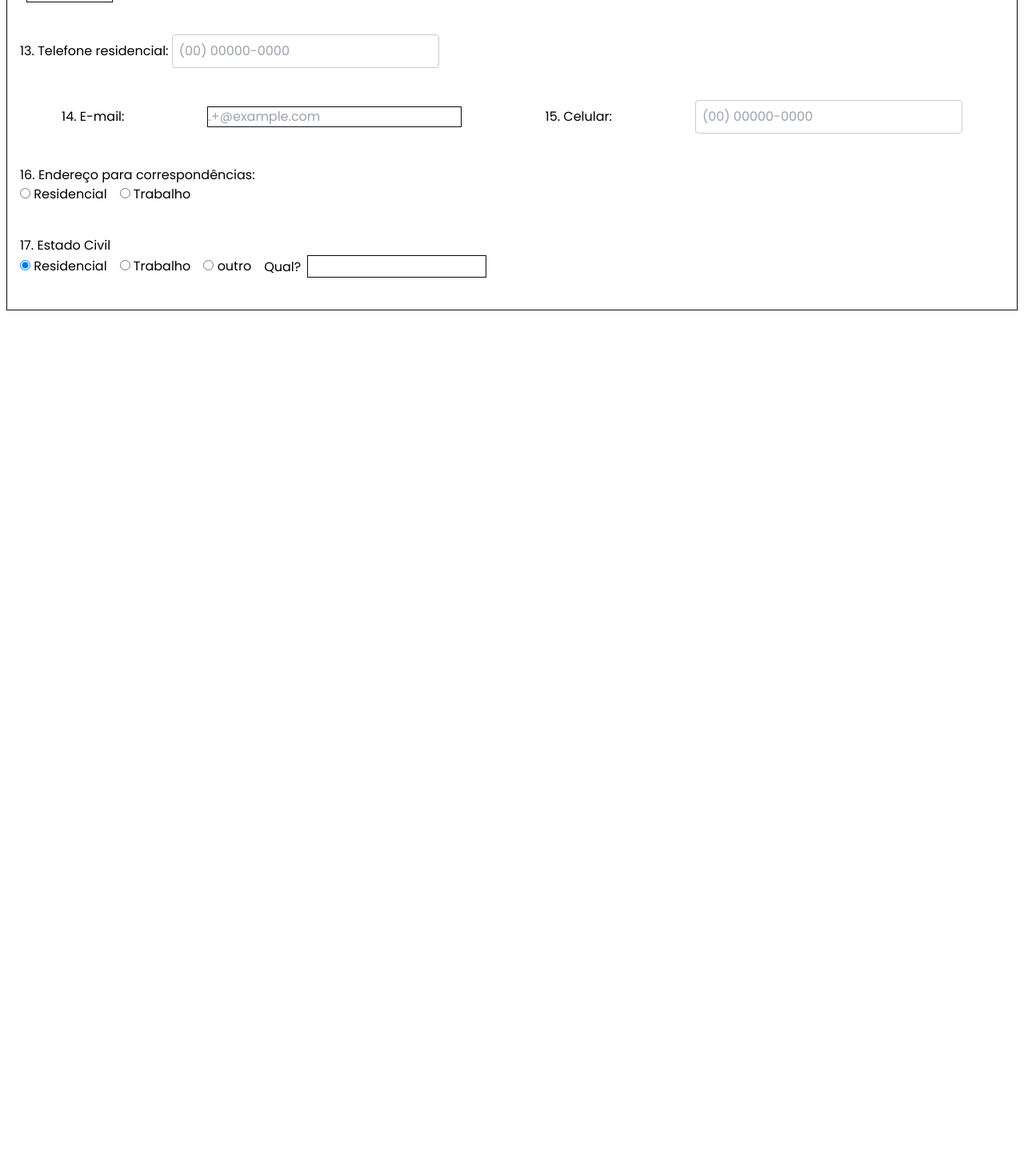
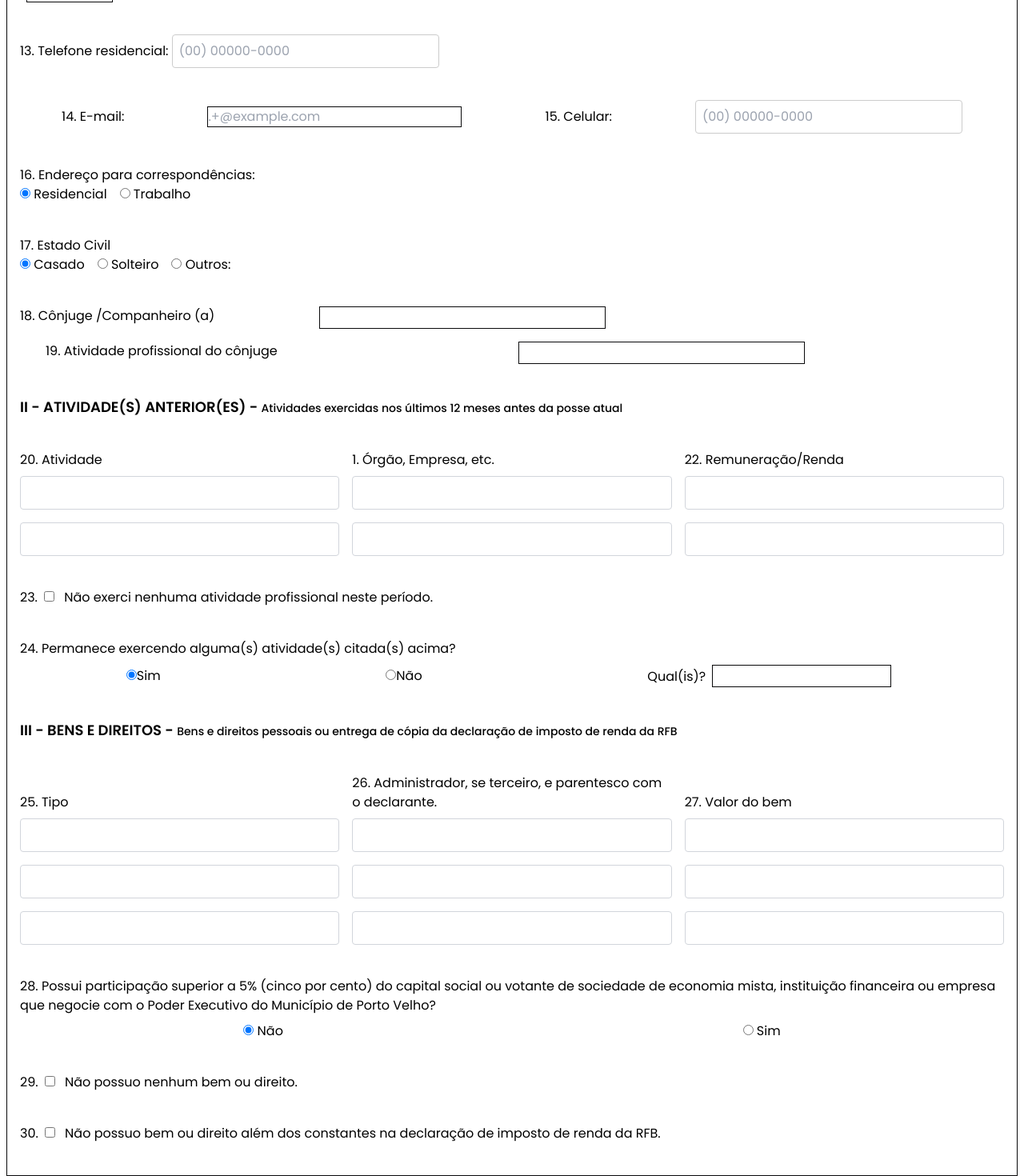
Before and after one commit to ciep-cgm-pvh/formDBAE, a Vue app in the folder frontend/: page / in a window 1280 px wide. Shown: the part 1207-2677 px from the top of the page at 80% size. Before the commit the page ends 1595 px from the top, so only its background shows below. Built offline with nearby package versions, Linux system fonts and the light colour scheme.

Commit message:
feat: update in form with section 2 and 3

```diff
--- a/frontend/src/components/Main.vue
+++ b/frontend/src/components/Main.vue
@@ -24,6 +24,7 @@
       class="border flex flex-col border-zinc-950 mt-8 justify-center items-start"
     >
       <form id="form" class="mt-8 w-full px-4 space-y-10">
+        <!--! Section 1 -->
         <h1 class="text-lg font-semibold px-4">I - DADOS PESSOAIS</h1>
         <div class="grid grid-cols-3 gap-4">
           <label for="fullName">1. Nome completo: </label>
@@ -162,8 +163,8 @@
             </div>
             <div v-if="selectedOption2 === 'sim2'">
               <label for="outro2" :disabled="selectedOption2 !== 'sim2'"
-                >Qual?</label
-              >
+                >Qual(is)?
+              </label>
               <input
                 type="text"
                 id="outro2"
@@ -227,7 +228,6 @@
             disabled
           />
           <input v-model="logradouro2" name="rua" placeholder="Rua" disabled />
-          <!-- N° 2 -->
           <label for="numberAddress2">N°</label>
           <input
             type="text"
@@ -293,52 +293,309 @@
             </div>
           </div>
         </div>
-        <!-- TODO fazer essa sessão -->
         <div>
           <label>17. Estado Civil </label>
           <div class="flex items-center gap-4">
             <div>
               <input
                 type="radio"
-                id="Residencial"
-                name="address"
-                value="Residencial"
+                id="Casado"
+                name="civil"
+                value="Casado"
+                v-model="selectedOption3"
                 checked
               />
-              <label for="Residencial"> Residencial</label>
+              <label for="Casado"> Casado</label>
             </div>
             <div>
               <input
                 type="radio"
-                id="Trabalho"
-                name="address"
-                value="Trabalho"
+                id="Solteiro"
+                name="civil"
+                v-model="selectedOption3"
+                value="Solteiro"
               />
-              <label for="Trabalho"> Trabalho</label>
+              <label for="Solteiro"> Solteiro</label>
             </div>
             <div>
               <input
                 type="radio"
-                id="Trabalho"
-                name="address"
-                value="Trabalho"
+                id="outro3"
+                name="civil"
+                v-model="selectedOption3"
+                value="outro3"
               />
-              <label for="Trabalho"> outro</label>
+              <label for="outro3"> Outros:</label>
             </div>
-            <div v-if="selectedOption1 === 'sim1'">
-              <label for="outro1">Qual?</label>
+            <div v-if="selectedOption3 === 'outro3'">
+              <label for="out">Qual?</label>
               <input
                 type="text"
-                id="outro1"
+                id="out"
                 class="h-7 w-56 mx-2 enabled:border enabled:border-zinc-950"
-                :disabled="selectedOption1 !== 'sim1'"
+                :disabled="selectedOption3 !== 'outro3'"
               />
             </div>
           </div>
         </div>
+        <div class="grid grid-cols-10 gap-4">
+          <label class="col-span-3" for="skill"
+            >18. Cônjuge /Companheiro (a)</label
+          >
+          <input
+            type="text"
+            id="skill"
+            class="border border-zinc-950 h-7 col-span-3"
+          />
+          <label class="col-span-5 mx-8" for="work"
+            >19. Atividade profissional do cônjuge</label
+          >
+          <input
+            type="text"
+            id="work"
+            class="border border-zinc-950 h-7 col-span-3"
+          />
+        </div>
+        <!--! Section 2 -->
         <div>
-
+          <h1 class="text-lg font-semibold">
+            II - ATIVIDADE(S) ANTERIOR(ES) -
+            <span class="text-sm font-medium"
+              >Atividades exercidas nos últimos 12 meses antes da posse
+              atual</span
+            >
+          </h1>
         </div>
+        <div class="grid grid-cols-3 gap-4">
+          <div>
+            <label for="atividade" class="block mb-2">20. Atividade</label>
+            <input
+              id="atividade"
+              type="text"
+              class="w-full p-2 border border-gray-300 rounded mb-4"
+            />
+            <input
+              type="text"
+              class="w-full p-2 border border-gray-300 rounded"
+            />
+          </div>
+          <div>
+            <label for="orgao" class="block mb-2"
+              >1. Órgão, Empresa, etc.</label
+            >
+            <input
+              id="orgao"
+              type="text"
+              class="w-full p-2 border border-gray-300 rounded mb-4"
+            />
+            <input
+              type="text"
+              class="w-full p-2 border border-gray-300 rounded"
+            />
+          </div>
+          <div>
+            <label for="remuneracao" class="block mb-2"
+              >22. Remuneração/Renda</label
+            >
+            <input
+              id="remuneracao"
+              type="text"
+              class="w-full p-2 border border-gray-300 rounded mb-4"
+            />
+            <input
+              type="text"
+              class="w-full p-2 border border-gray-300 rounded"
+            />
+          </div>
+        </div>
+        <div class="flex items-center gap-2">
+          <label>23. </label>
+          <div>
+            <input
+              type="checkbox"
+              id="checkersection2"
+              v-model="checked"
+              class="mr-2"
+            />
+            <label for="checkersection2">
+              Não exerci nenhuma atividade profissional neste período.
+            </label>
+          </div>
+        </div>
+        <div>
+          <legend>
+            24. Permanece exercendo alguma(s) atividade(s) citada(s) acima?
+          </legend>
+          <div class="flex gap-4 items-center justify-around mt-2">
+            <div>
+              <input
+                type="radio"
+                id="sim3"
+                name="drone3"
+                value="sim3"
+                v-model="selectedOption4"
+                checked
+              />
+              <label for="sim3">Sim</label>
+            </div>
+            <div>
+              <input
+                type="radio"
+                id="nao3"
+                name="drone3"
+                value="nao3"
+                v-model="selectedOption4"
+              />
+              <label for="nao3">Não</label>
+            </div>
+            <div v-if="selectedOption4 === 'sim3'">
+              <label for="outro4" :disabled="selectedOption4 !== 'sim3'"
+                >Qual(is)?</label
+              >
+              <input
+                type="text"
+                id="outro4"
+                class="h-7 w-56 mx-2 enabled:border enabled:border-zinc-950"
+                :disabled="selectedOption4 !== 'sim3'"
+              />
+            </div>
+          </div>
+        </div>
+        <!--! section 3 -->
+        <div>
+          <h1 class="text-lg font-semibold">
+            III - BENS E DIREITOS -
+            <span class="text-sm font-medium"
+              >Bens e direitos pessoais ou entrega de cópia da declaração de
+              imposto de renda da RFB</span
+            >
+          </h1>
+        </div>
+        <div class="grid grid-cols-3 gap-4 items-end">
+          <div>
+            <label for="atividade" class="block mb-2">25. Tipo</label>
+            <input
+              id="atividade"
+              type="text"
+              class="w-full p-2 border border-gray-300 rounded mb-4"
+            />
+            <input
+              type="text"
+              class="w-full p-2 border border-gray-300 rounded mb-4"
+            />
+            <input
+              type="text"
+              class="w-full p-2 border border-gray-300 rounded"
+            />
+          </div>
+          <div>
+            <label for="orgao" class="block mb-2"
+              >26. Administrador, se terceiro, e parentesco com o
+              declarante.</label
+            >
+            <input
+              id="orgao"
+              type="text"
+              class="w-full p-2 border border-gray-300 rounded mb-4"
+            />
+            <input
+              type="text"
+              class="w-full p-2 border border-gray-300 rounded mb-4"
+            />
+            <input
+              type="text"
+              class="w-full p-2 border border-gray-300 rounded"
+            />
+          </div>
+          <div>
+            <label for="remuneracao" class="block mb-2">27. Valor do bem</label>
+            <input
+              id="remuneracao"
+              type="text"
+              class="w-full p-2 border border-gray-300 rounded mb-4"
+            />
+            <input
+              type="text"
+              class="w-full p-2 border border-gray-300 rounded mb-4"
+            />
+            <input
+              type="text"
+              class="w-full p-2 border border-gray-300 rounded"
+            />
+          </div>
+        </div>
+        <div>
+          <legend>
+            28. Possui participação superior a 5% (cinco por cento) do capital
+            social ou votante de sociedade de economia mista, instituição
+            financeira ou empresa que negocie com o Poder Executivo do Município
+            de Porto Velho?
+          </legend>
+          <div class="flex gap-4 items-center justify-around mt-2">
+            <div>
+              <input
+                type="radio"
+                id="nao5"
+                name="drone4"
+                value="nao5"
+                v-model="selectedOption5"
+                checked
+              />
+              <label for="nao5"> Não</label>
+            </div>
+            <div>
+              <input
+                type="radio"
+                id="sim5"
+                name="drone4"
+                value="sim5"
+                v-model="selectedOption5"
+              />
+              <label for="sim5"> Sim</label>
+            </div>
+            <div v-if="selectedOption5 === 'sim5'">
+              <label for="outro4" :disabled="selectedOption5 !== 'sim5'"
+                >Qual(is)?</label
+              >
+              <input
+                type="text"
+                id="outro4"
+                class="h-7 w-56 mx-2 enabled:border enabled:border-zinc-950"
+                :disabled="selectedOption5 !== 'sim5'"
+              />
+            </div>
+          </div>
+        </div>
+        <div class="flex items-center gap-2">
+          <label>29. </label>
+          <div>
+            <input
+              type="checkbox"
+              id="checkersection3"
+              v-model="checked2"
+              class="mr-2"
+            />
+            <label for="checkersection3">
+              Não possuo nenhum bem ou direito.
+            </label>
+          </div>
+        </div>
+        <div class="flex items-center gap-2">
+          <label>30. </label>
+          <div>
+            <input
+              type="checkbox"
+              id="checkersection4"
+              v-model="checked3"
+              class="mr-2"
+            />
+            <label for="checkersection4">
+              Não possuo bem ou direito além dos constantes na declaração de
+              imposto de renda da RFB.
+            </label>
+          </div>
+        </div>
+        <div></div>
       </form>
     </div>
   </div>
@@ -355,6 +612,12 @@ export default {
     const { datepicker1, datepicker2, initializeDatepickers } = useDatepicker();
     const selectedOption1 = ref("sim1");
     const selectedOption2 = ref("sim2");
+    const selectedOption3 = ref("Casado");
+    const selectedOption4 = ref("sim3");
+    const selectedOption5 = ref("nao5");
+    const checked = ref(false);
+    const checked2 = ref(false);
+    const checked3 = ref(false);
 
     const {
       cep1,
@@ -432,8 +695,15 @@ export default {
       handleInput,
       handleInputNumber,
       handleInputNumber2,
+      // options
       selectedOption1,
       selectedOption2,
+      selectedOption3,
+      selectedOption4,
+      selectedOption5,
+      checked,
+      checked2,
+      checked3,
     };
   },
 };
```
